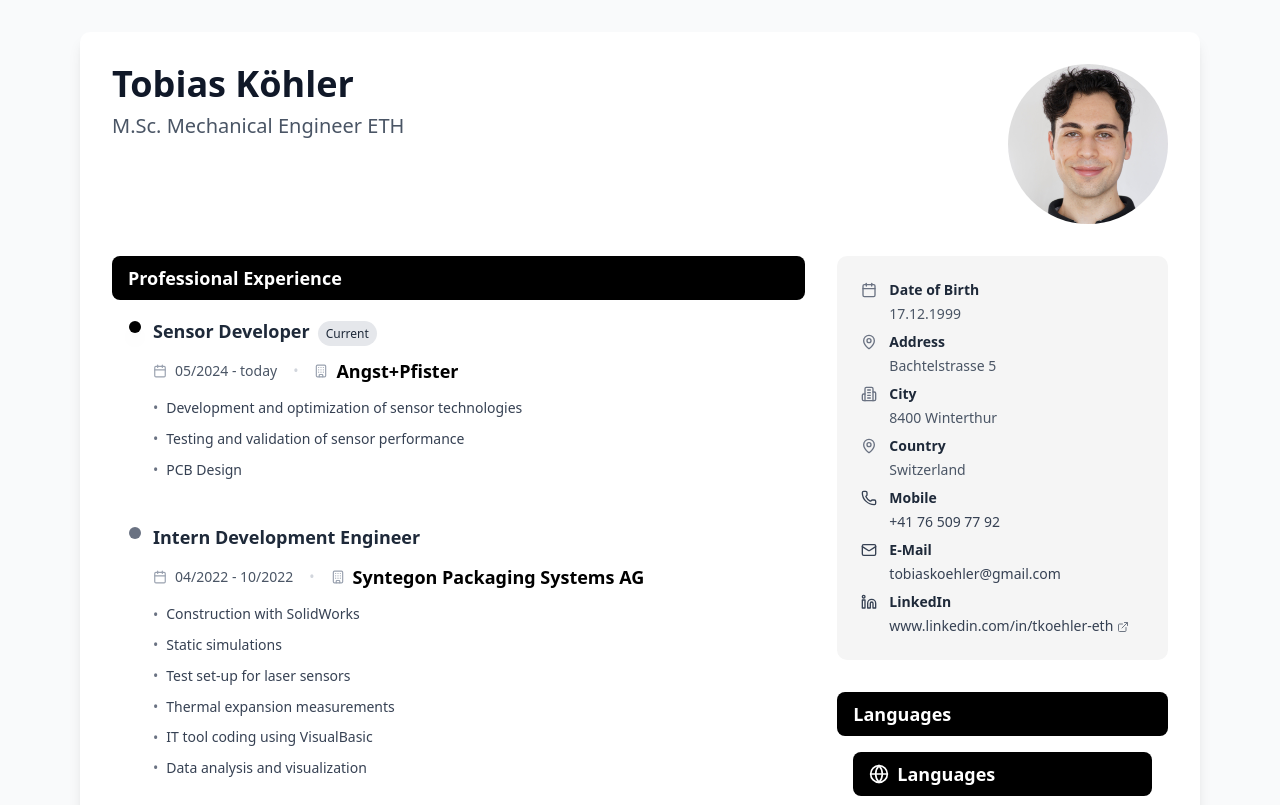
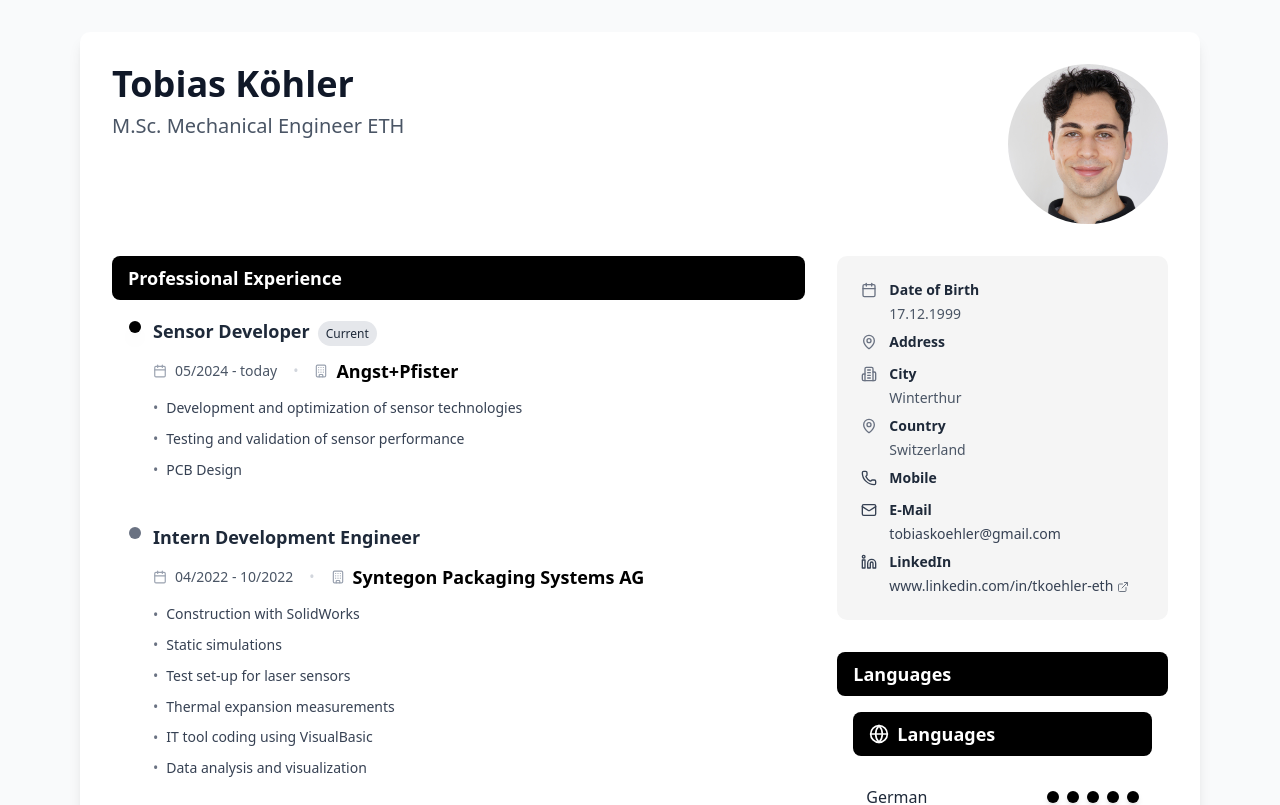
Before and after one commit to TobiasKoehlerETH/TobiasKoehlerETH.github.io, a Next.js app: page / in a window 1280 px wide. Shown: the top 805 px of the page. Built offline with nearby package versions, Linux system fonts and the light colour scheme.

Commit message:
hide addr data

```diff
--- a/src/data/cvData.ts
+++ b/src/data/cvData.ts
@@ -57,10 +57,10 @@ export const cvData: CVData = {
 
   contact: {
     dateOfBirth: "17.12.1999",
-    address: "Bachtelstrasse 5",
-    city: "8400 Winterthur",
+    address: "",
+    city: "Winterthur",
     country: "Switzerland",
-    mobile: "+41 76 509 77 92",
+    mobile: "",
     email: "tobiaskoehler@gmail.com",
     linkedin: "www.linkedin.com/in/tkoehler-eth"
   },
```
